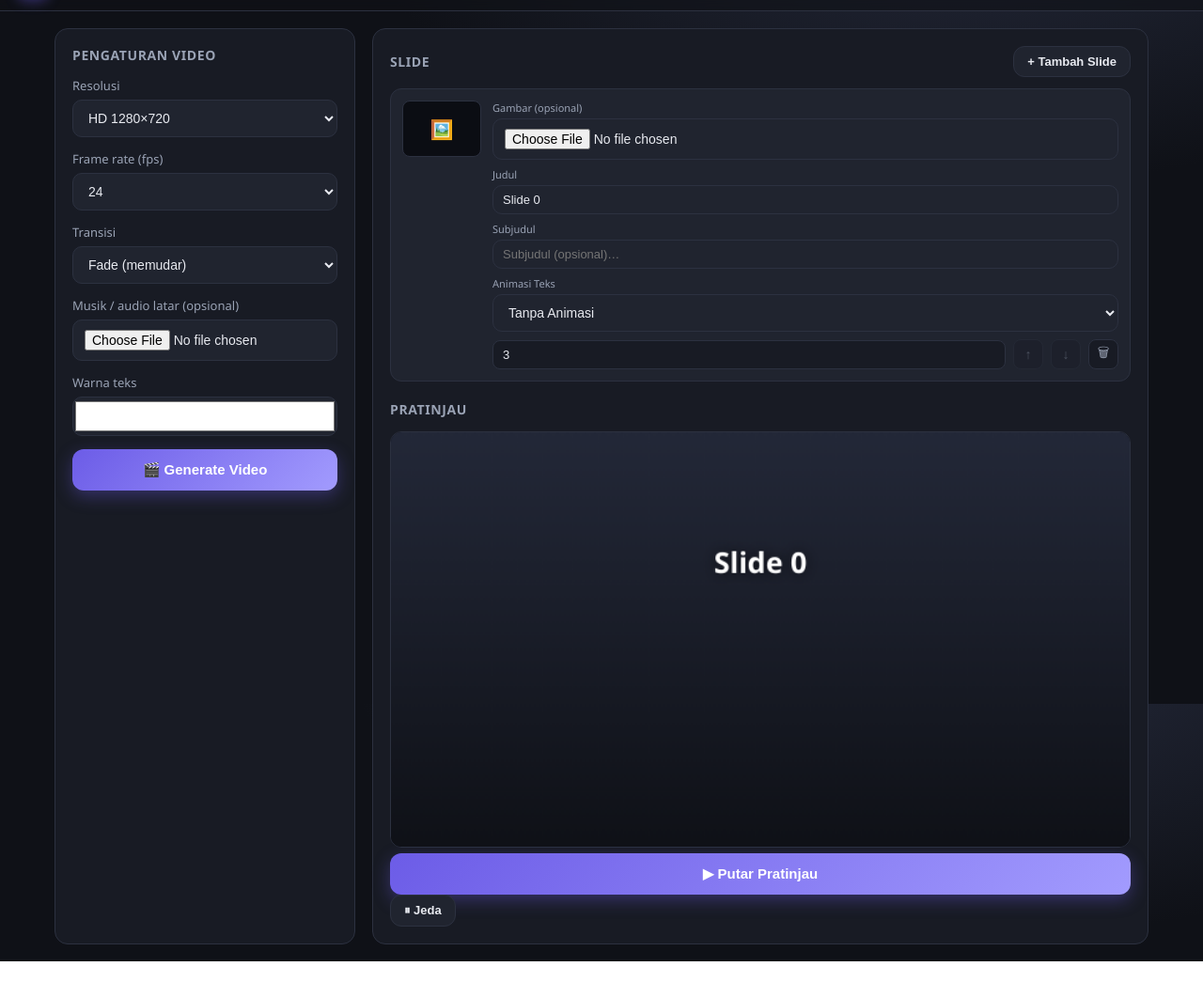
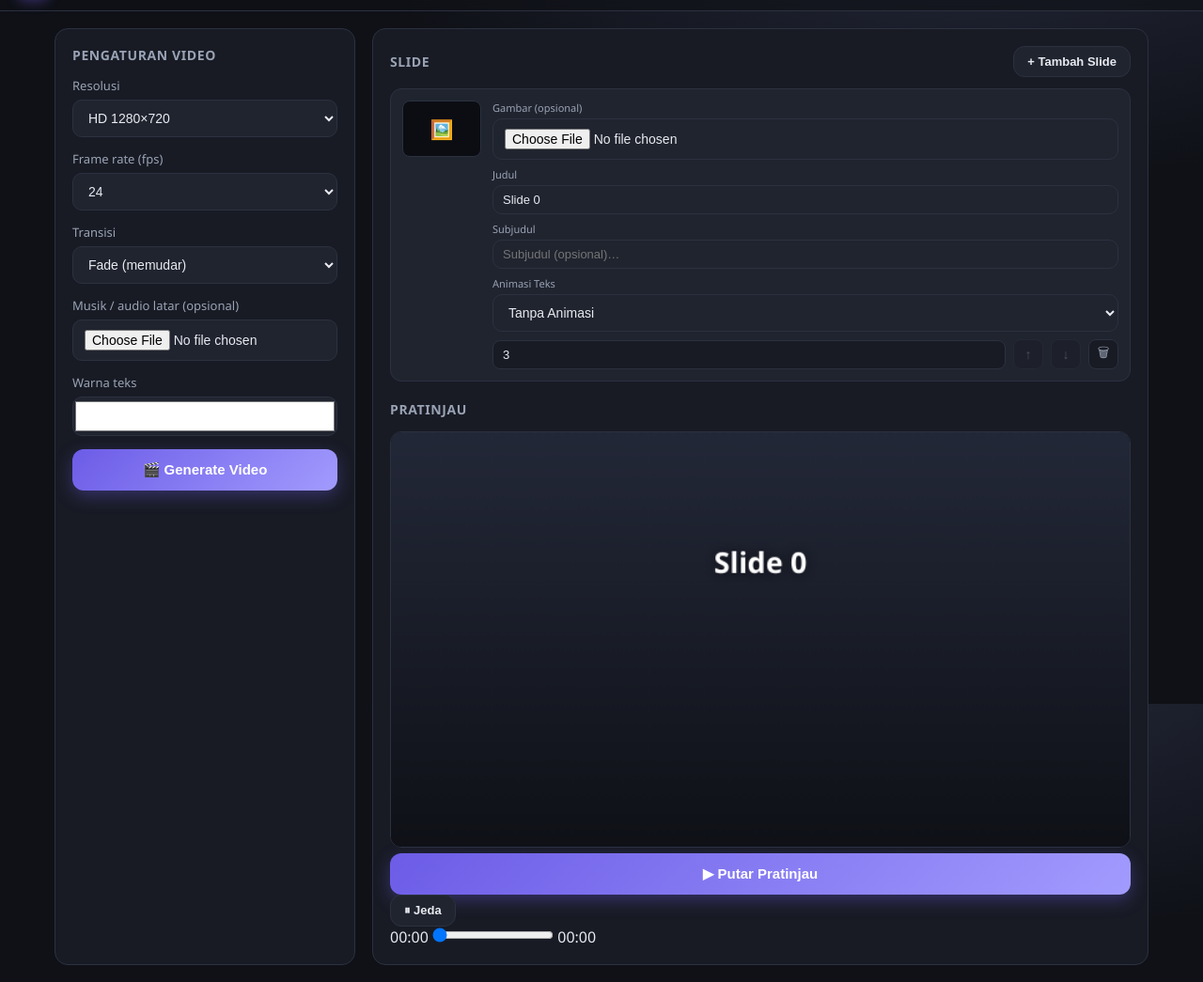
Before and after one commit to dadanflorida/genvideo, a plain HTML site: page index.html in a window 1280 px wide. Shown: the part 51-1096 px from the top of the page at 94% size. Before the commit the page ends 1074 px from the top, so only its background shows below. Drawn offline with Linux system fonts and the light colour scheme.

Commit message:
Enhance preview section with timeline and controls
Added preview timeline and controls to the HTML structure.

```diff
--- a/index.html
+++ b/index.html
@@ -88,6 +88,18 @@
   <button id="preview-pause" class="btn small">⏸ Jeda</button>
 </div>
 
+<div class="preview-timeline">
+  <span id="preview-current-time">00:00</span>
+  <input
+    type="range"
+    id="preview-seek"
+    min="0"
+    max="100"
+    value="0"
+  >
+  <span id="preview-total-time">00:00</span>
+</div>
+
 </div>
 </section>
 </main>
```
Lines whose indentation alone changed are shown as unchanged.
